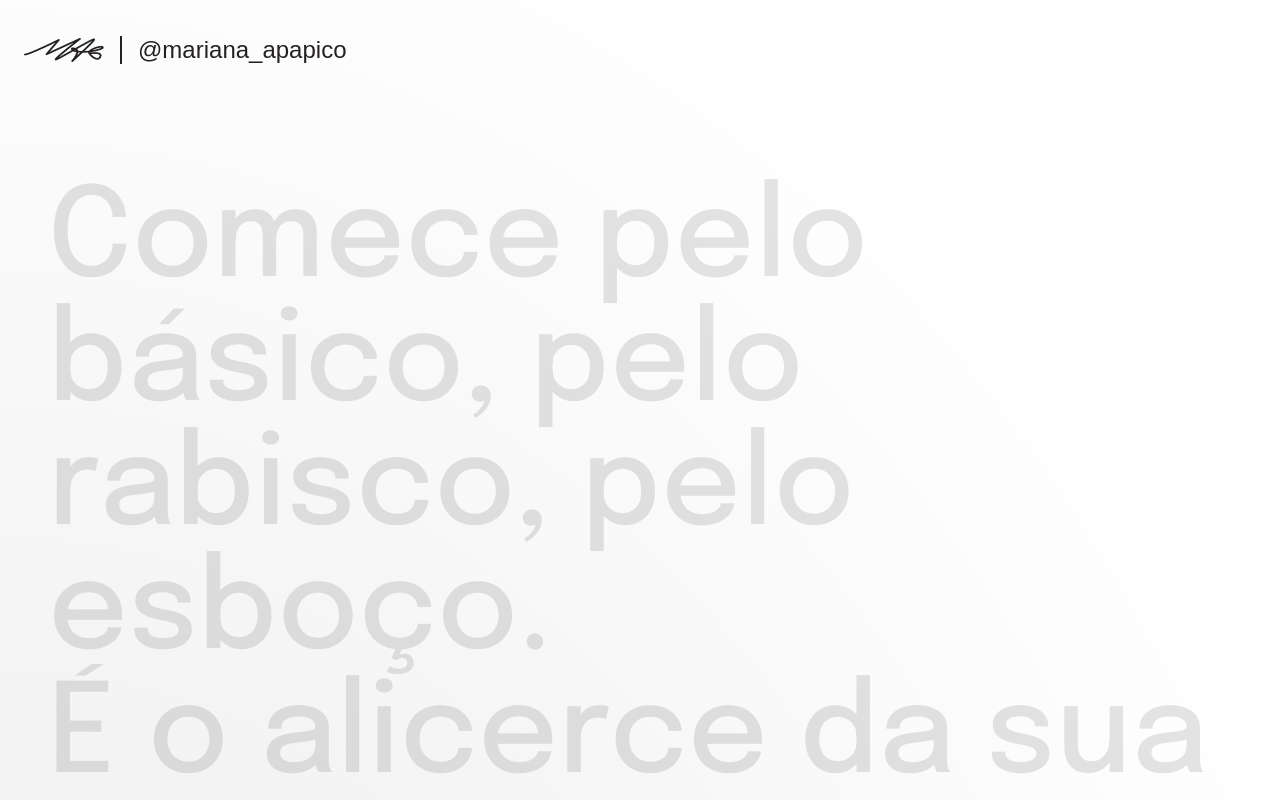
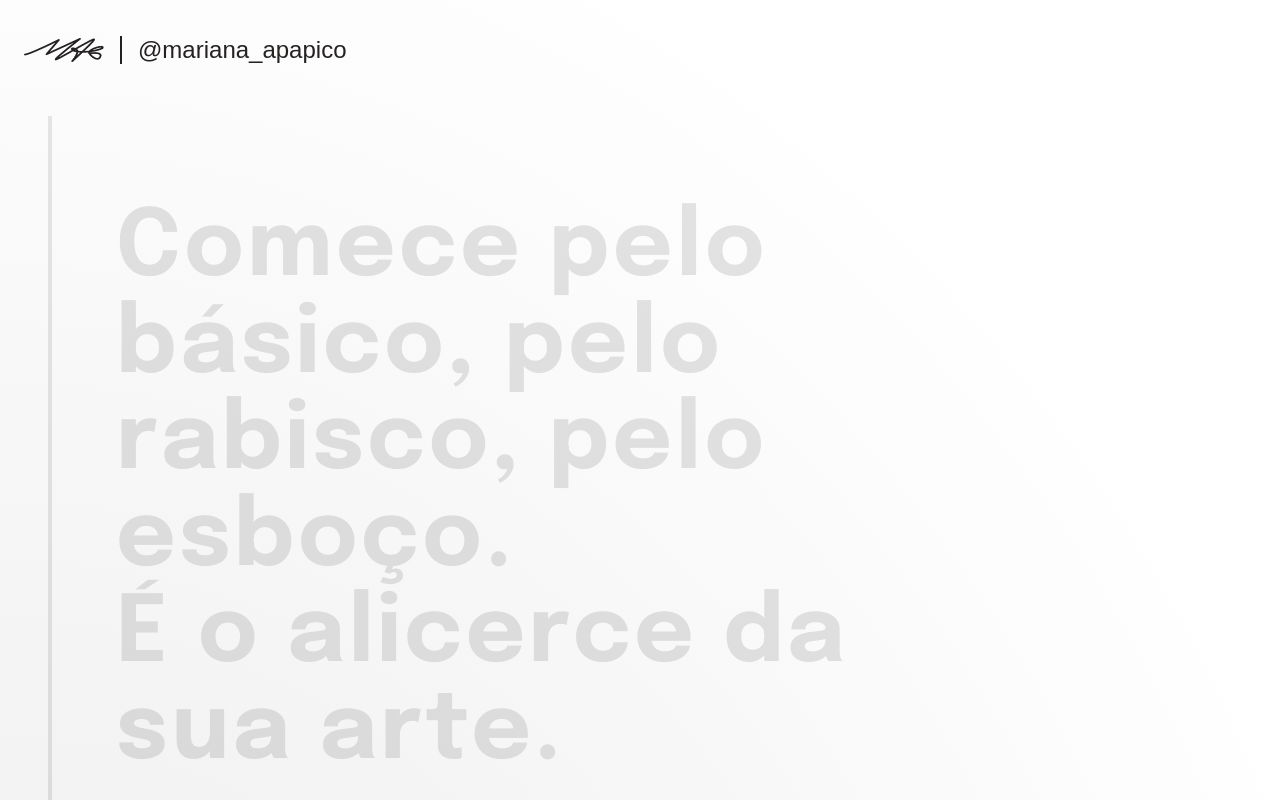
Before and after one commit to codigocafe/marianaapapico.com.br, a Next.js app: page / in a window 1280 px wide. Shown: the top 800 px of the page. Built offline with nearby package versions, Linux system fonts and the light colour scheme; a web font is replaced by a local one.

Commit message:
fix: fix layout home page

```diff
--- a/src/_assets/css/home.module.scss
+++ b/src/_assets/css/home.module.scss
@@ -7,7 +7,9 @@
 
 .wrapper {
     @include wrapper;
+    align-items: flex-start;
     flex-direction: column;
+    gap: 128px;
 }
 
 .frames {
@@ -18,16 +20,23 @@
 }
 
 .title {
+    border-left: 4px solid $color-black;
+    font-family: $font-epilogue;
+    font-size: 92px;
+    font-weight: 700;
+    letter-spacing: 3px;
+    line-height: 1.05;
+    margin: 0 32px;
     opacity: .1;
-    font-size: 124px;
-    line-height: 1;
-    margin: 0;
-    padding: 64px 32px 96px;
-    transition: opacity .2s ease-in-out;
-    font-family: $font-epilogue;
-    font-weight: 500;
+    padding: 86px 18% 86px 64px;
+    transition: all .2s ease-in-out;
 
     &:hover {
-        opacity: .2;
+        background: linear-gradient(90deg,rgba(42, 123, 155, 1) 0%, rgba(87, 199, 133, 1) 50%, rgba(237, 221, 83, 1) 100%);
+        background-clip: text;
+        cursor: pointer;
+        opacity: .7;
+        -webkit-background-clip: text;
+        -webkit-text-fill-color: transparent;
     }
 }
```
